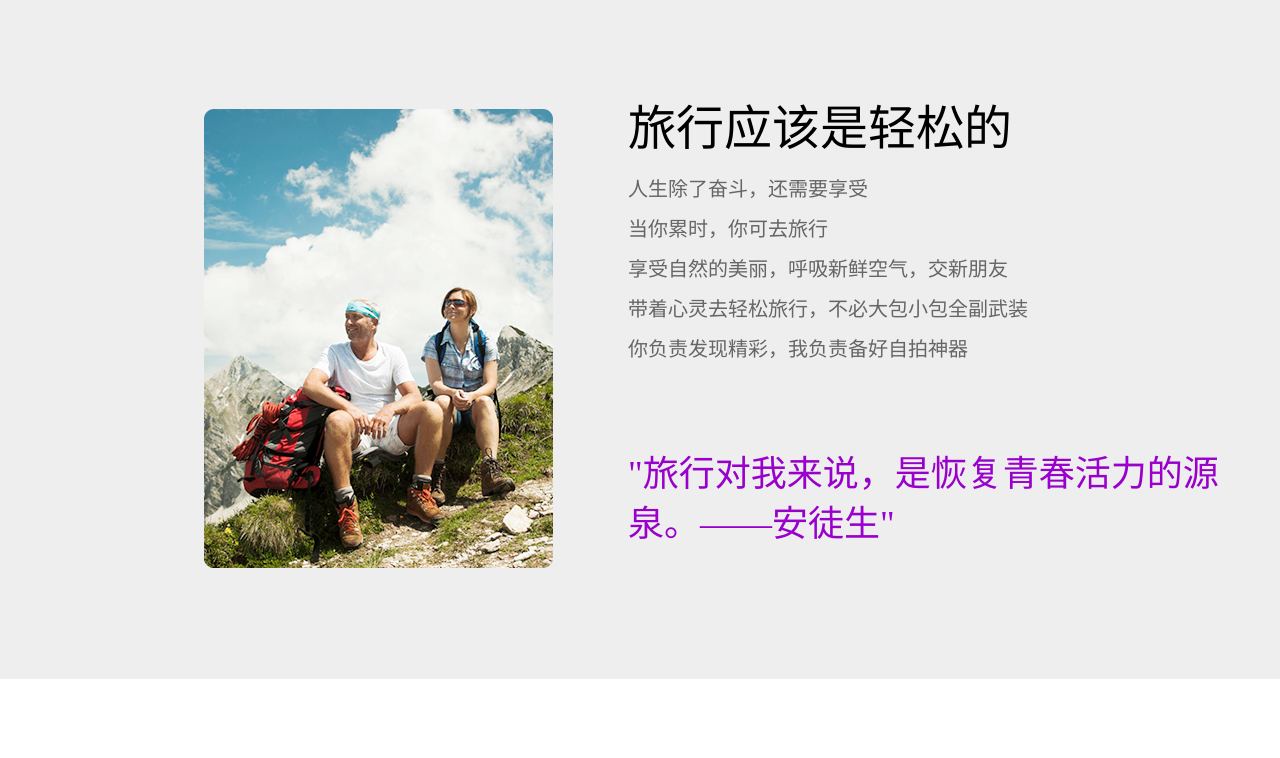
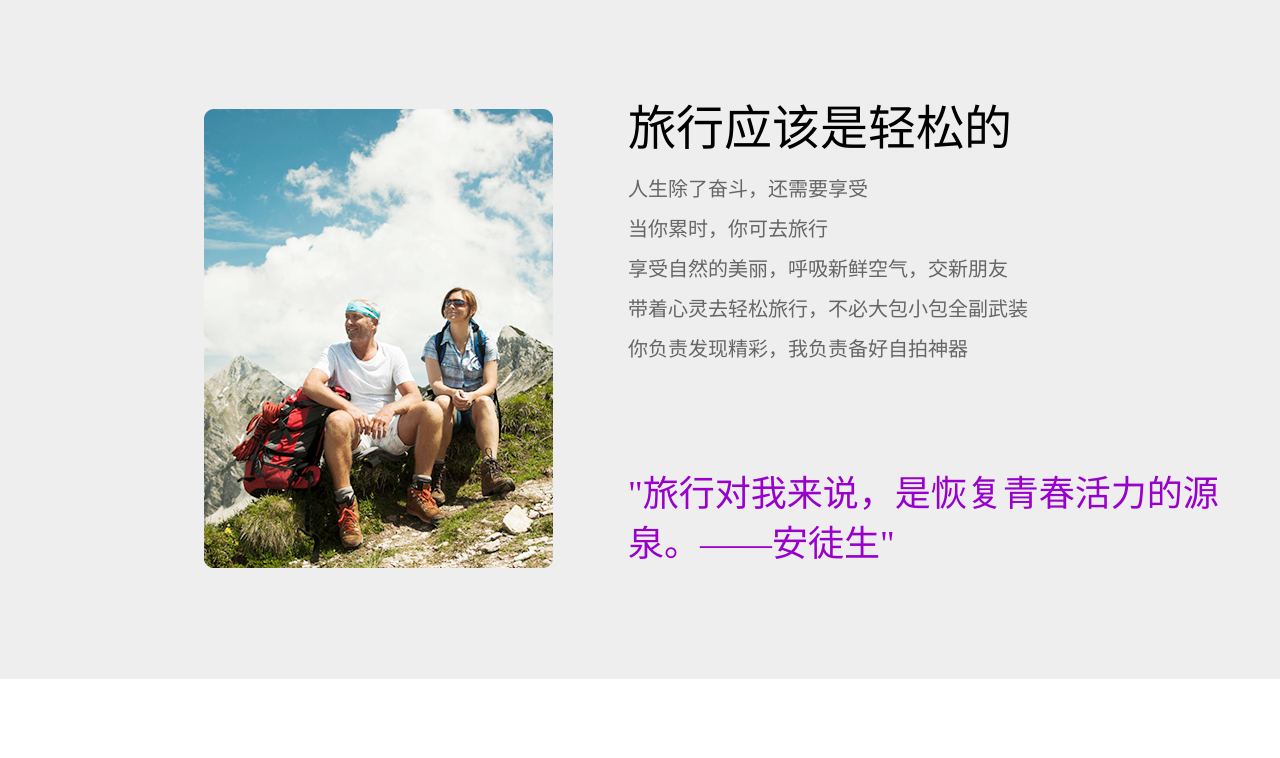
Before and after one commit to will-lzx/light, a Django app: page /home/ in a window 1280 px wide; the page is wider, and only the part inside the window is pictured. Shown: the part 1046-1804 px from the top of that part. Run offline with Django 3.2, Linux system fonts and the light colour scheme.

Commit message:
调整官网首页

```diff
--- a/static/css/style.css
+++ b/static/css/style.css
@@ -37,11 +37,11 @@ body a { color: black; text-decoration: none; }
 .rec{
     float: left;
     width: 600px;
-    height: 120px;
+    height: 100px;
     font-size: 36px;
     color: #9900cc;
     line-height:50px;
-    margin-top: 80px;
+    margin-top: 100px;
 }
 .cont_big {
     width: 100%;
```
